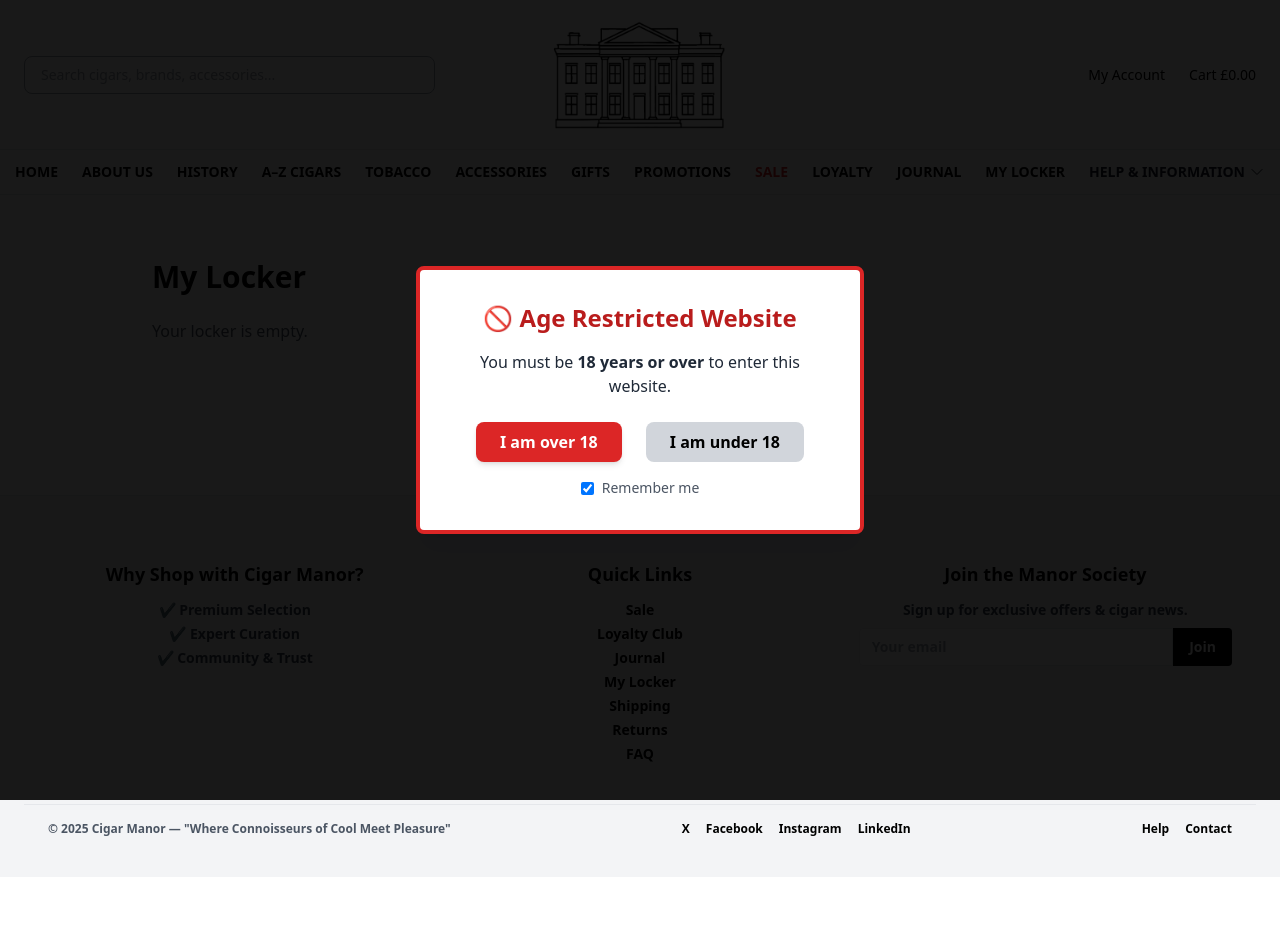
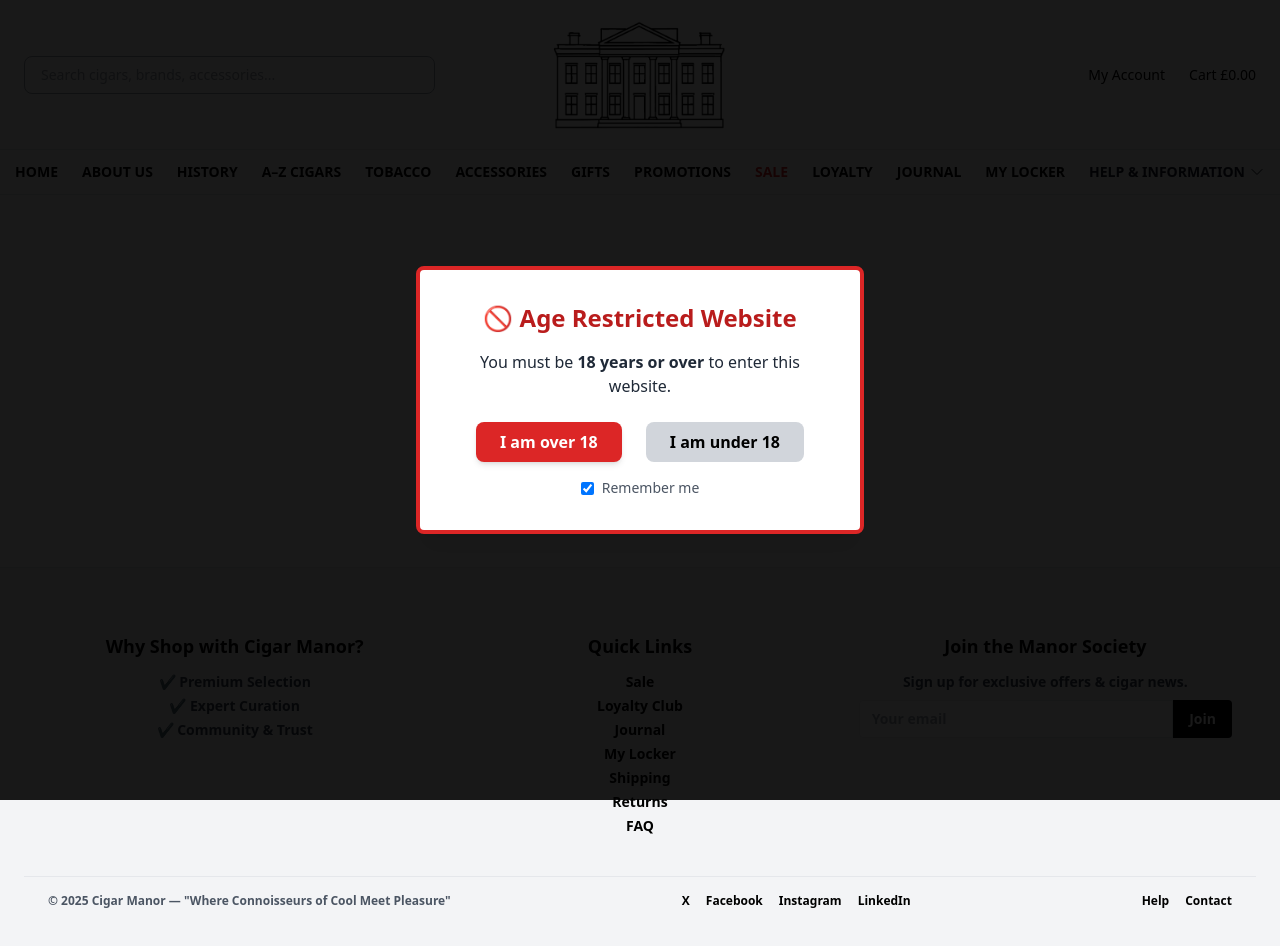
Before and after one commit to willkl2415/esite, a Next.js app: page /my-locker in a window 1280 px wide. Shown: the top 946 px of the page. Before the commit the page ends 877 px from the top, so only its background shows below. Built offline with nearby package versions, Linux system fonts and the light colour scheme.

Commit message:
fix(my-locker): guard localStorage with typeof window to prevent SSR errors

```diff
--- a/app/my-locker/page.tsx
+++ b/app/my-locker/page.tsx
@@ -1,11 +1,29 @@
 "use client";
 
+import { useEffect, useState } from "react";
+import Link from "next/link";
 import { products } from "@/app/data/products";
 import { useCart } from "@/app/context/CartContext";
 
 export default function MyLockerPage() {
   const { addToCart } = useCart();
-  const locker = JSON.parse(localStorage.getItem("locker") || "[]");
+  const [lockerItems, setLockerItems] = useState<string[]>([]);
+
+  // ✅ Only access localStorage in the browser
+  useEffect(() => {
+    if (typeof window !== "undefined") {
+      const stored = localStorage.getItem("myLocker");
+      setLockerItems(stored ? JSON.parse(stored) : []);
+    }
+  }, []);
+
+  const handleRemove = (id: string) => {
+    const updated = lockerItems.filter((item) => item !== id);
+    setLockerItems(updated);
+    if (typeof window !== "undefined") {
+      localStorage.setItem("myLocker", JSON.stringify(updated));
+    }
+  };
 
   const handleMoveToCart = (id: string) => {
     const product = products.find((p) => p.id === id);
@@ -21,29 +39,45 @@
     }
   };
 
-  const handleRemove = (id: string) => {
-    const updated = locker.filter((lid: string) => lid !== id);
-    localStorage.setItem("locker", JSON.stringify(updated));
-  };
+  if (lockerItems.length === 0) {
+    return (
+      <div className="max-w-4xl mx-auto px-6 py-20 text-center">
+        <h1 className="text-3xl font-bold mb-4">My Locker</h1>
+        <p className="mb-6">You have no saved items in your locker.</p>
+        <Link href="/" className="primary">
+          Back Home
+        </Link>
+      </div>
+    );
+  }
 
   return (
     <div className="max-w-5xl mx-auto px-6 py-16">
-      <h1 className="text-3xl font-bold mb-6">My Locker</h1>
-      {locker.length === 0 ? (
-        <p className="text-gray-600">Your locker is empty.</p>
-      ) : (
-        <ul className="space-y-4">
-          {locker.map((id: string) => {
-            const p = products.find((pr) => pr.id === id);
-            if (!p) return null;
+      <h1 className="text-3xl font-bold mb-8">My Locker</h1>
+      <ul className="space-y-6">
+        {lockerItems.map((id) => {
+          const product = products.find((p) => p.id === id);
+          if (!product) return null;
           return (
-              <li key={id} className="flex items-center justify-between border-b pb-4">
-                <span>{p.name}</span>
-                <div className="flex gap-3">
-                  <button onClick={() => handleMoveToCart(id)} className="primary">
+            <li
+              key={id}
+              className="flex items-center justify-between border-b pb-4"
+            >
+              <div>
+                <h2 className="text-xl font-semibold">{product.name}</h2>
+                <p className="text-gray-600">£{Number(product.price).toFixed(2)}</p>
+              </div>
+              <div className="flex gap-4">
+                <button
+                  onClick={() => handleMoveToCart(id)}
+                  className="primary"
+                >
                   Move to Cart
                 </button>
-                  <button onClick={() => handleRemove(id)} className="secondary">
+                <button
+                  onClick={() => handleRemove(id)}
+                  className="secondary"
+                >
                   Remove
                 </button>
               </div>
@@ -51,7 +85,6 @@
           );
         })}
       </ul>
-      )}
     </div>
   );
 }
```
Lines whose indentation alone changed are shown as unchanged.
